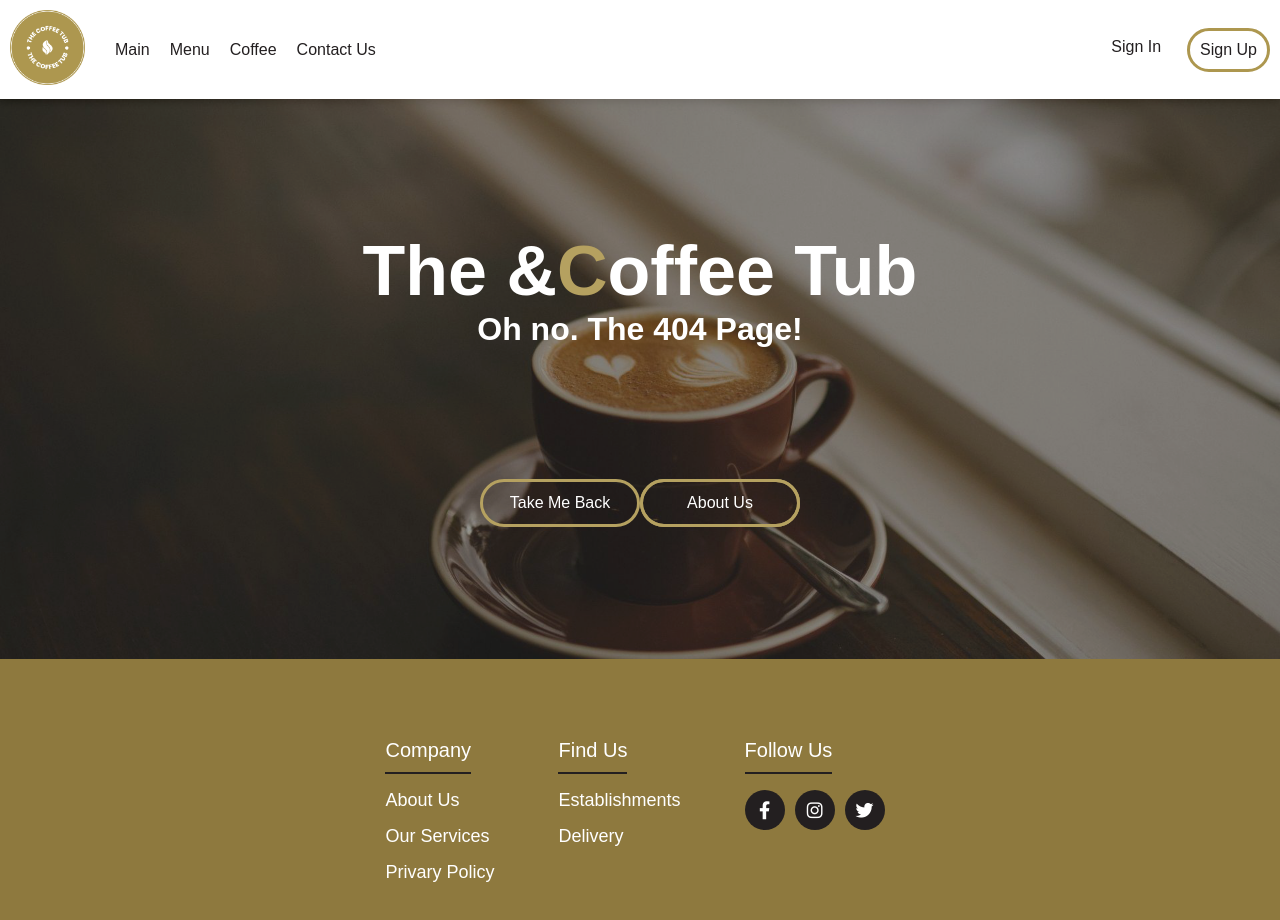
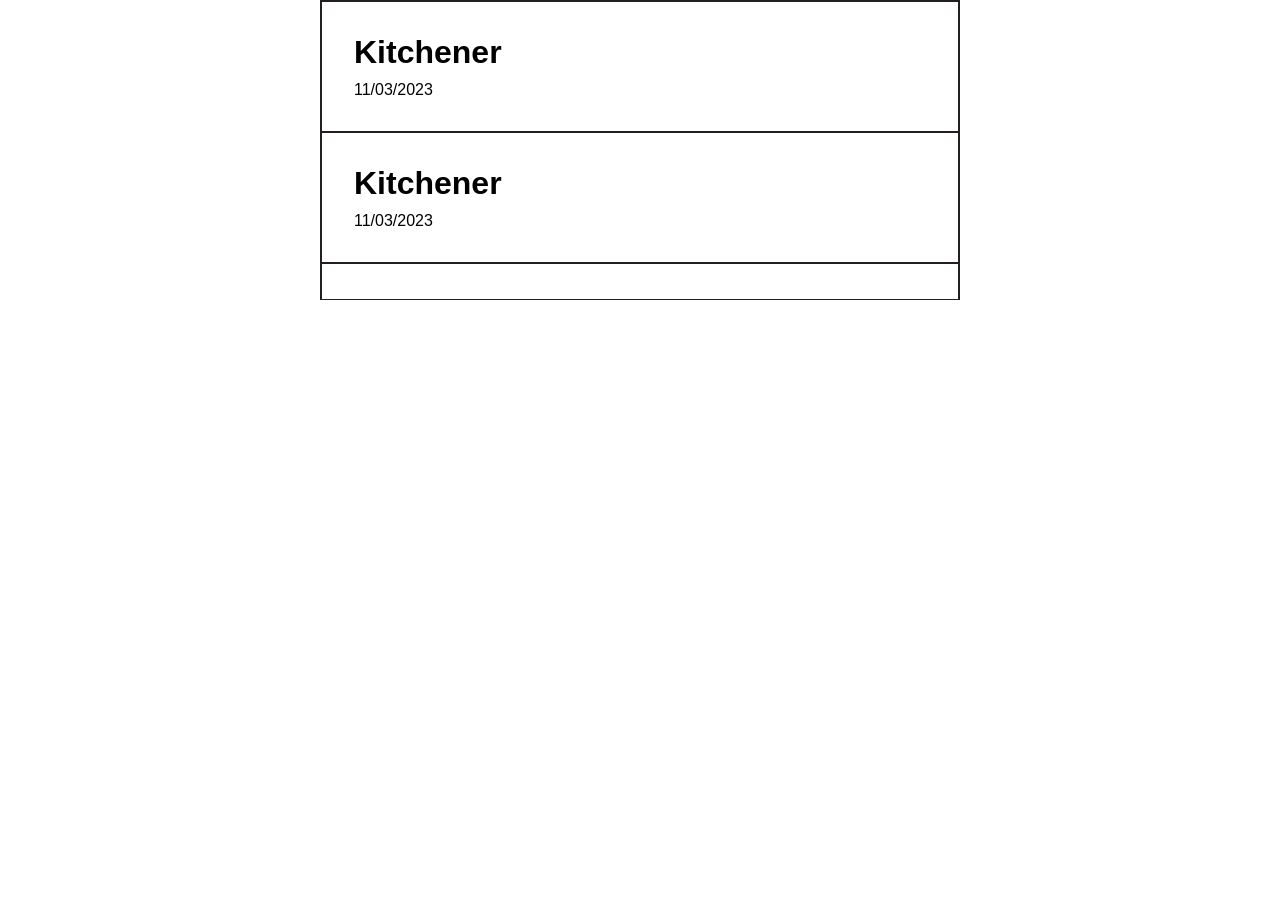
Before and after one commit to meeeww/tfg_cliente, a React (Vite) app: page /WorkWithUsOffices in a window 1280 px wide. Before the commit this address had no page. Shown: the top 920 px of the page. After the commit the page ends 800 px from the top, so only its background shows below. Built offline with nearby package versions, Linux system fonts and the light colour scheme.

Commit message:
WorkWithUs actualizado

```diff
--- a/src/components/WorkWithUs.jsx
+++ b/src/components/WorkWithUs.jsx
@@ -1,10 +1,44 @@
 import React from "react";
 import MainLayout from '../layout/MainLayout';
-
+import Imagen from "../components/WorkWithUsImagen";
 const WorkWithUs = () => {
     return (
         <MainLayout>
+            <Imagen></Imagen>
+            <div className="WorkWithUsContainer">
+                <div className="WorkWithUsDiv1">
+                    <h1>WE ARE LOOKING FOR PEOPLE WHO LOVE THEIR WORK AND DO IT WITH PASSION</h1>
+                    <p>We are looking for people who love to work as a team. With authenticity and positive energy, a unique atmosphere is created and therefore a great atmosphere among restaurant employees.</p>
+                    <p>If:</p>
+                    <ul>
+                        <li>You want to work in a large multinational in the process of expansion</li>
+                        <li>Look for new challenges</li>
+                        <li>You want to develop professionally</li>
+                        <li>You like dynamic work environments</li>
+                        <li>The Coffee Tub is the ideal place for you! Join the The Coffee Tub Adventure</li>
+                    </ul>
+                </div>
 
+                <div className="WorkWithUsDiv2">
+                    <div className="WorkWithUsDiv2Titulo">
+                        <h1>Are you prepared to work at The Coffee Tub?</h1>
+                    </div>
+                    <div className="WorkWithUsDiv2Container">
+                        <div className="WorkWithUsDiv2Caja">
+                            <h1>Offices</h1>
+                            <i class="fa-solid fa-laptop"></i>
+                        </div>
+                        <div className="WorkWithUsDiv2Caja">
+                            <h1>Scholarships/Internships</h1>
+                            <i class="fa-solid fa-chalkboard-user"></i>
+                        </div>
+                        <div className="WorkWithUsDiv2Caja">
+                            <h1>Coffee shops</h1>
+                            <i class="fa-solid fa-mug-saucer"></i>
+                        </div>
+                    </div>
+                </div>
+            </div>
         </MainLayout>
     )
 }
--- /dev/null
+++ b/src/components/WorkWithUsImagen.jsx
@@ -0,0 +1,21 @@
+import { NavLink } from "react-router-dom";
+
+const Breadcumb = () => {
+
+    const mainColor = "#ad974f"
+
+    return (
+        <div className="mainBread">
+            <div className="titularBread">
+                <div className="tituloBread">
+                    <h1>The &<h1 style={{ color: mainColor }}>C</h1>offee Tub</h1>
+                </div>
+                <div className="subtituloBread">
+                    <h2>The job you were waiting for</h2>
+                </div>
+            </div>
+        </div>
+    );
+}
+
+export default Breadcumb;
--- a/src/components/WorkWithUsOffices.jsx
+++ b/src/components/WorkWithUsOffices.jsx
@@ -2,9 +2,58 @@ import React from "react";
 import MainLayout from '../layout/MainLayout';
 import Imagen from "../components/WorkWithUsImagen";
 const WorkWithUsOffices = () => {
-    return(
-        <div className="">
-
+    return (
+        <div className="WorkWithUsOfficesContenedor">
+            <div className="WorkWithUsOfficesDiv">
+                <div className="WorkWithUsOfficesCaja">
+                    <h1>Kitchener</h1>
+                    <p>11/03/2023</p>
+                </div>
+                <div className="WorkWithUsOfficesCaja">
+                    <h1>Kitchener</h1>
+                    <p>11/03/2023</p>
+                </div>
+                <div className="WorkWithUsOfficesCaja">
+                    <h1>Kitchener</h1>
+                    <p>11/03/2023</p>
+                </div>
+                <div className="WorkWithUsOfficesCaja">
+                    <h1>Kitchener</h1>
+                    <p>11/03/2023</p>
+                </div>
+                <div className="WorkWithUsOfficesCaja">
+                    <h1>Kitchener</h1>
+                    <p>11/03/2023</p>
+                </div>
+                <div className="WorkWithUsOfficesCaja">
+                    <h1>Kitchener</h1>
+                    <p>11/03/2023</p>
+                </div>
+                <div className="WorkWithUsOfficesCaja">
+                    <h1>Kitchener</h1>
+                    <p>11/03/2023</p>
+                </div>
+                <div className="WorkWithUsOfficesCaja">
+                    <h1>Kitchener</h1>
+                    <p>11/03/2023</p>
+                </div>
+                <div className="WorkWithUsOfficesCaja">
+                    <h1>Kitchener</h1>
+                    <p>11/03/2023</p>
+                </div>
+                <div className="WorkWithUsOfficesCaja">
+                    <h1>Kitchener</h1>
+                    <p>11/03/2023</p>
+                </div>
+                <div className="WorkWithUsOfficesCaja">
+                    <h1>Kitchener</h1>
+                    <p>11/03/2023</p>
+                </div>
+                <div className="WorkWithUsOfficesCaja">
+                    <h1>Kitchener</h1>
+                    <p>11/03/2023</p>
+                </div>
+            </div>
         </div>
     )
 }
--- a/src/estilos/estilos.css
+++ b/src/estilos/estilos.css
@@ -1156,6 +1156,34 @@
     gap: 10px;
   }
 
+  /*WorkWithUsOffices*/
+
+.WorkWithUsOfficesContenedor{
+  display: flex;
+  flex-direction: column;
+  align-items: center;
+}
+
+.WorkWithUsOfficesDiv{
+  width: 50%;
+  height: 300px;
+  border: 1px solid var(--backgroud_color_2);
+  overflow-y : scroll;
+}
+
+.WorkWithUsOfficesCaja{
+  border: 1px solid var(--backgroud_color_2);
+  display: flex;
+  flex-direction: column;
+  gap: 10px;
+  width: 100%;
+  padding: 2rem;
+}
+
+.WorkWithUsOfficesCaja:hover{
+  background-color: rgb(198, 198, 198);
+}
+
   /*dashboard*/
 
   .dashboardBody {
--- a/src/main.jsx
+++ b/src/main.jsx
@@ -9,6 +9,8 @@ import Carta from './components/Carta'
 import Merchandising from './components/Merchandising'
 import ContactUs from './components/ContactUs'
 import WorkWithUs from './components/WorkWithUs'
+import WorkWithUsOffices from './components/WorkWithUsOffices'
+
 
 import {
   createBrowserRouter,
@@ -48,6 +50,10 @@ const router = createBrowserRouter([
     path: "/WorkWithUs",
     element: <WorkWithUs />,
   },
+  {
+    path: "/WorkWithUsOffices",
+    element: <WorkWithUsOffices />,
+  },
 ]);
 
 ReactDOM.createRoot(document.getElementById('root')).render(
```
